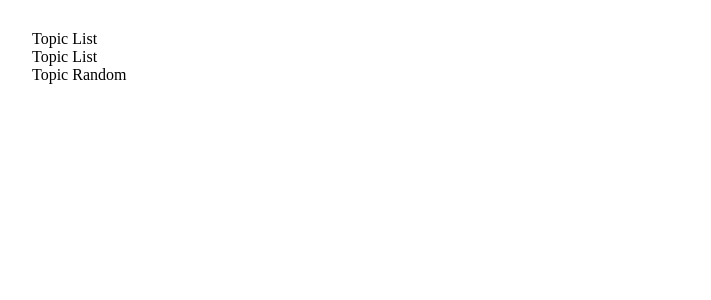
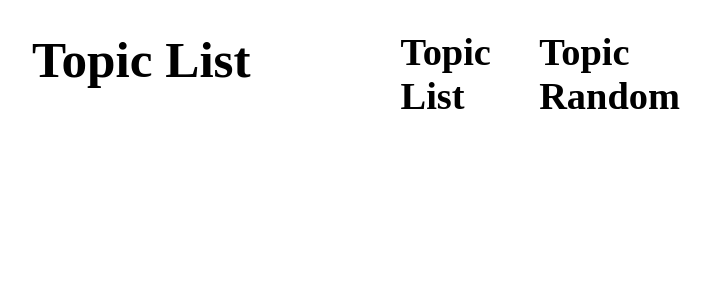
Before and after one commit to zero3062/draw_topic, a React (Create React App) app: page / in a window 1280 px wide. Shown: the top 300 px of the page, without its empty margins (38-749 px from the left). Built offline with nearby package versions, Linux system fonts and the light colour scheme.

Commit message:
[Edit] Header design change

```diff
--- a/src/component/TopicHeader.tsx
+++ b/src/component/TopicHeader.tsx
@@ -1,4 +1,5 @@
 import { useHistory } from 'react-router-dom';
+import '../style/topicHeader.scss';
 
 export default function TopicHeader() {
   const history = useHistory();
--- /dev/null
+++ b/src/style/topicHeader.scss
@@ -0,0 +1,22 @@
+.article {
+  .header_article {
+    display: flex;
+    flex-direction: row;
+
+    .header_main {
+      font-size: 3.2em;
+      font-weight: bold;
+      margin-right: 150px;
+    }
+
+    .header_li {
+      display: flex;
+      flex-direction: row;
+      justify-content: space-between;
+      align-items: center;
+      font-size: 2.4em;
+      font-weight: bold;
+      width: 30%;
+    }
+  }
+}
```
